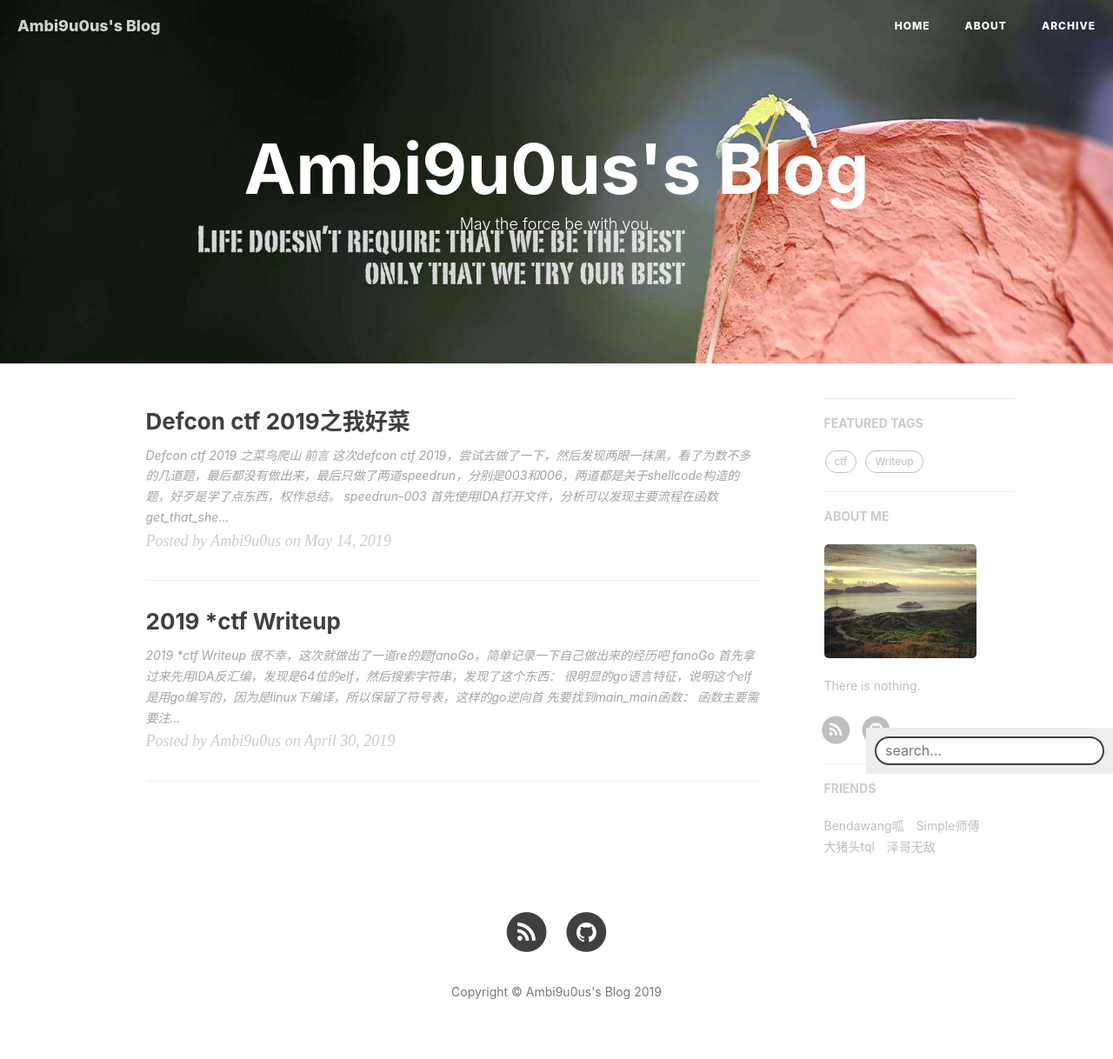
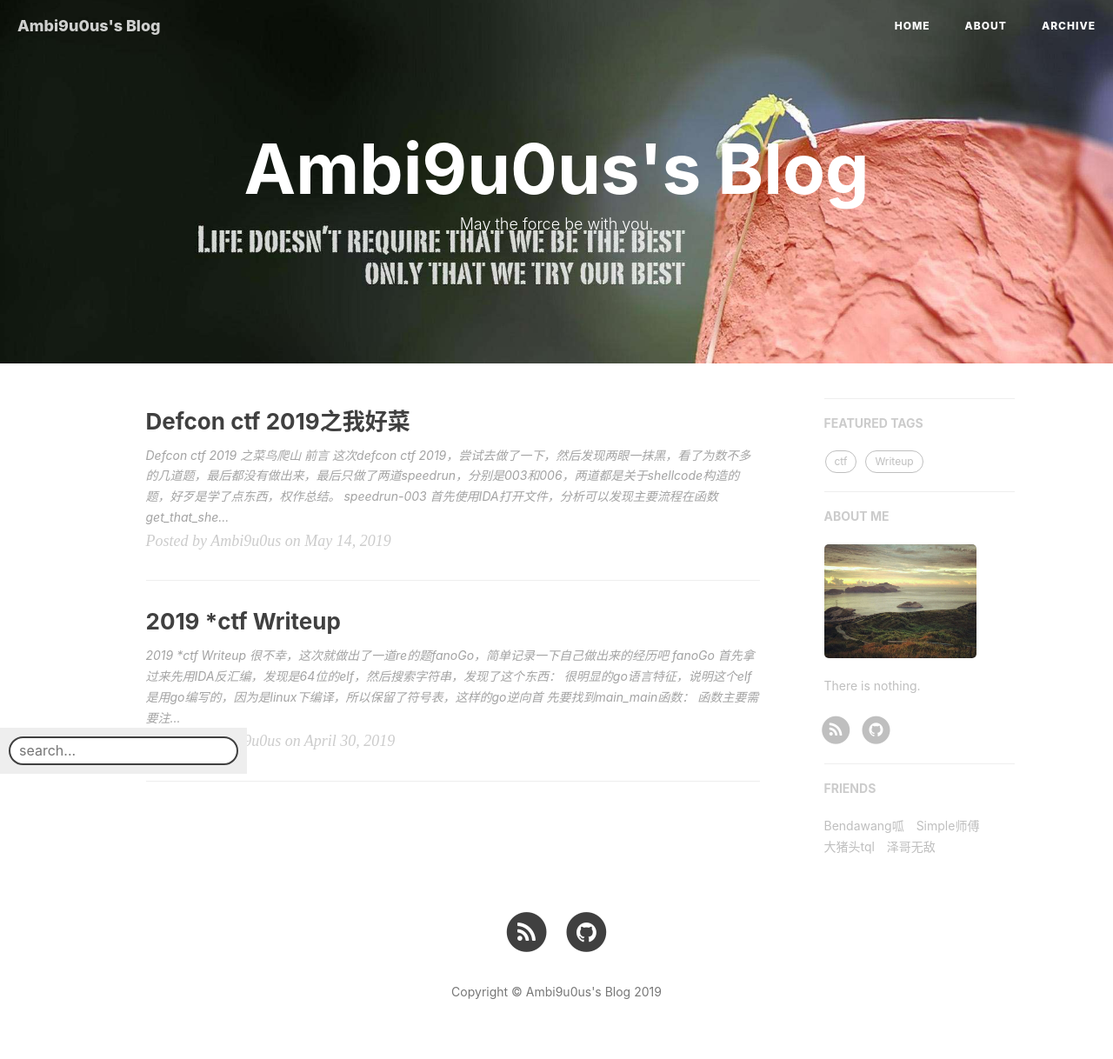
Before and after one commit to Ambi9u0us/Ambi9u0us, a Jekyll site: the page built from index.html, in a window 1280 px wide. Shown: the whole page at 87% size. Built offline with Jekyll 4.4.1, drawn with Linux system fonts in a browser that asks for light colours; nearby versions of some CDN libraries; the list of posts is cut into pages by our own code; comment, search, counter and statistics services are not loaded.

Commit message:
Update nav.html

```diff
--- a/_includes/nav.html
+++ b/_includes/nav.html
@@ -39,7 +39,7 @@
 </nav>
 
 <!-- HTML elements for search-->
-<div id="search-container" style="float:up;position: fixed;right:0px; bottom:10px; z-index:999999;background:#eeeeee;padding:10px 10px 0px 10px;">
+<div id="search-container" style="float:left;position: fixed;left:0px; bottom:10px; z-index:999999;background:#eeeeee;padding:10px 10px 0px 10px;">
   <input type="text" id="search-input" placeholder="search..." style="border:2px solid;border-radius:25px;padding-left:10px !important;" >
   <ul id="results-container" style="max-width:300px;"></ul>
 </div>
```
